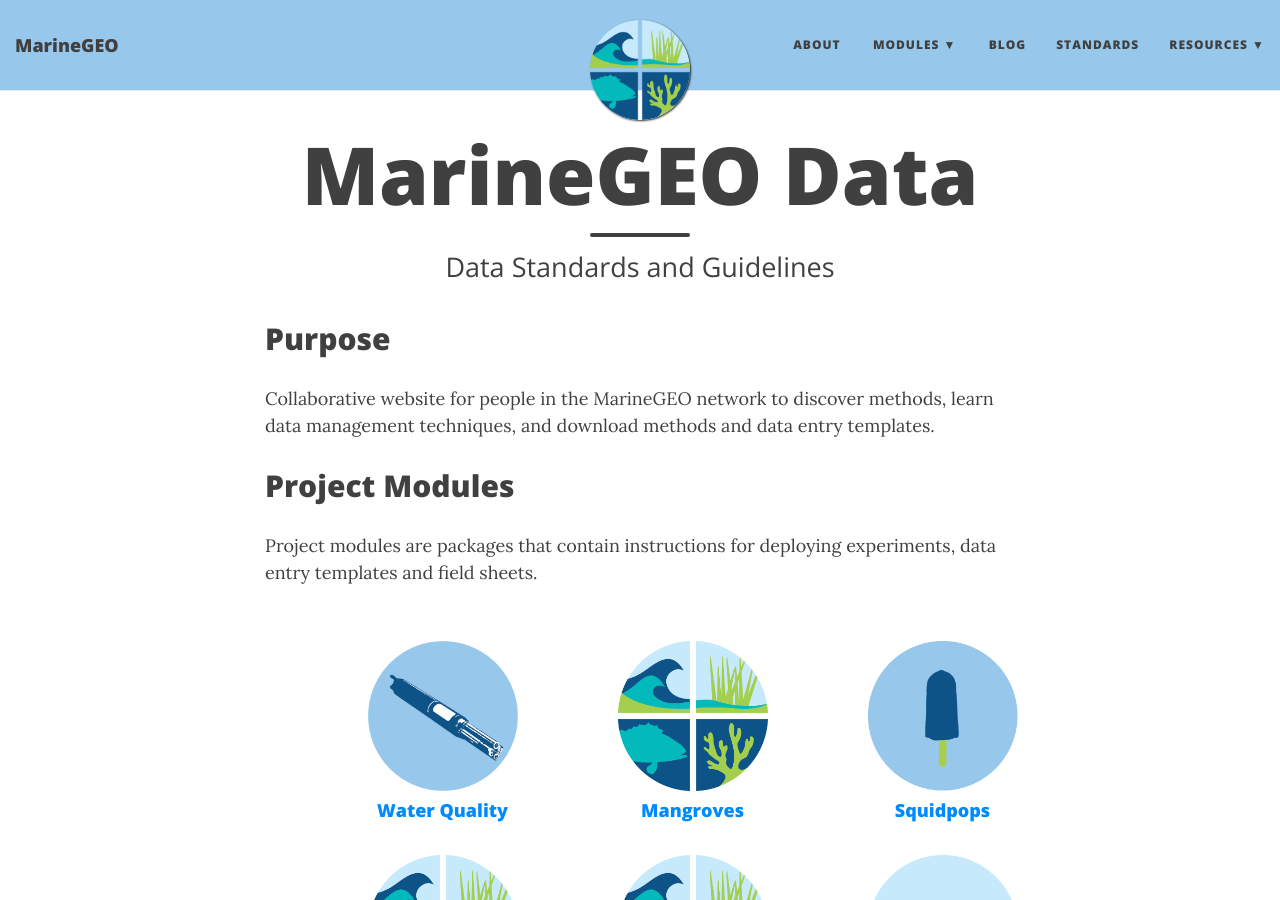
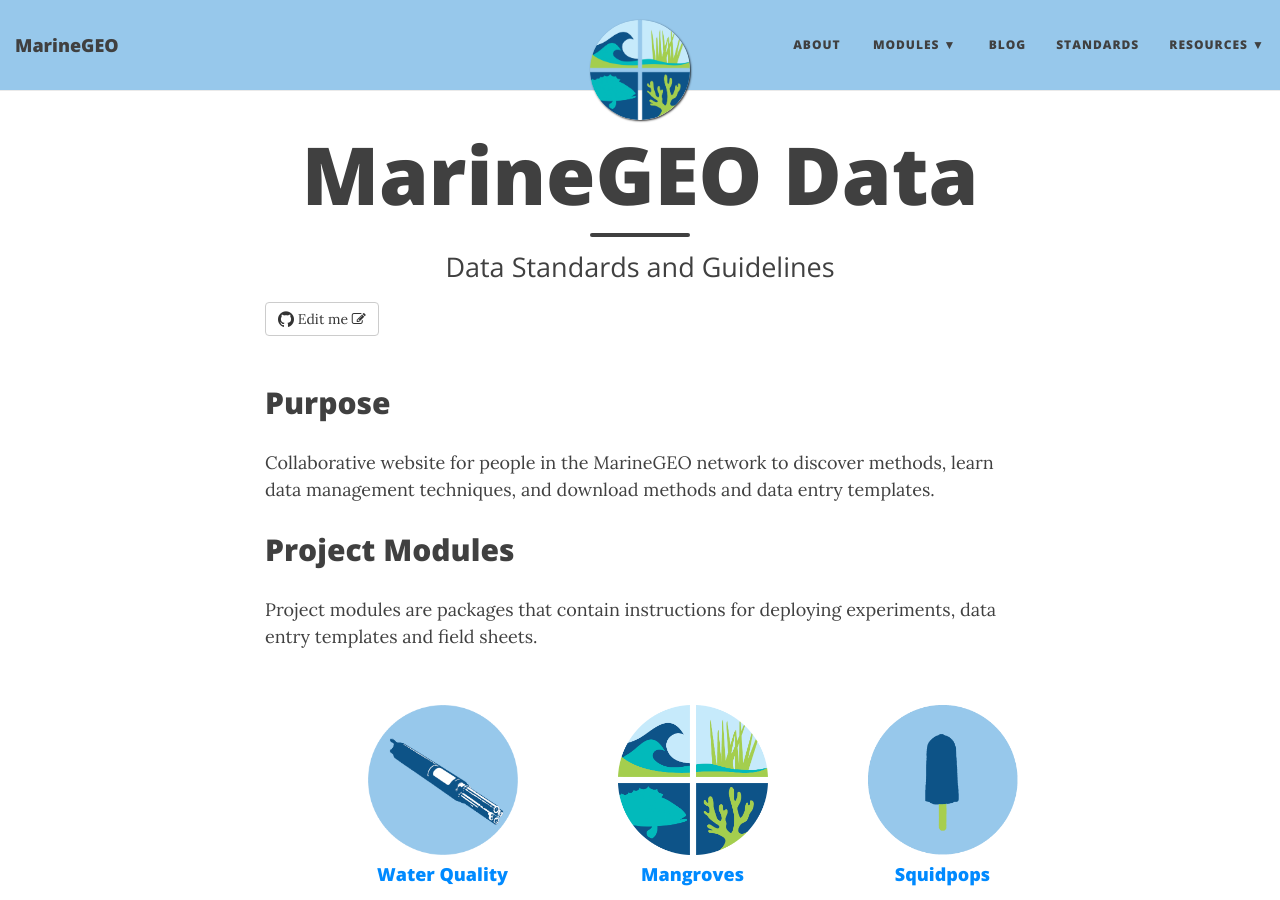
Before and after one commit to mukhamadazistholib/marinegeo.github.io, a Jekyll site: the page built from index.md, in a window 1280 px wide and 900 px high. Built offline with Jekyll 4.4.1, drawn with Linux system fonts in a browser that asks for light colours; nearby versions of some CDN libraries.

Commit message:
includes edit me button

```diff
--- /dev/null
+++ b/_layouts/pagelink2edit.html
@@ -0,0 +1,21 @@
+---
+layout: base
+---
+
+{% include header.html type="page" %}
+
+<div class="container" role="main">
+  <div class="row">
+    <div class="col-lg-8 col-lg-offset-2 col-md-10 col-md-offset-1">
+      <div style="padding-bottom: 30px">
+      <a target="_blank" href="{{site.github.repository_url}}/blob/master/{{page.path}}" class="btn btn-default githubEditButton" role="button"><i class="fa fa-github fa-lg"></i> Edit me <i class="fa fa-edit"></i></a>
+      </div>
+      {{ content }}
+	    {% if page.comments %}
+        <div class="disqus-comments">
+	        {% include disqus.html %}
+        </div>
+	    {% endif %}
+    </div>
+  </div>
+</div>
--- a/_layouts/project.html
+++ b/_layouts/project.html
@@ -8,8 +8,12 @@ layout: base
 
 
 <div class="container" role="main">
+
   <div class="row">
     <div class="col-lg-8 col-lg-offset-2 col-md-10 col-md-offset-1">
+      <div style="padding-bottom: 30px">
+      <a target="_blank" href="{{site.github.repository_url}}/blob/master/{{page.path}}" class="btn btn-default githubEditButton" role="button"><i class="fa fa-github fa-lg"></i> Edit me <i class="fa fa-edit"></i></a>
+      </div>
       <!--
       <div class="row">
         <h2>Habitats</h2>
```
Also changed, not shown: _layouts/modules.html (+8 -6 lines), about.md (+1 -1 lines), index.md (+1 -1 lines), standards.md (+1 -1 lines).
